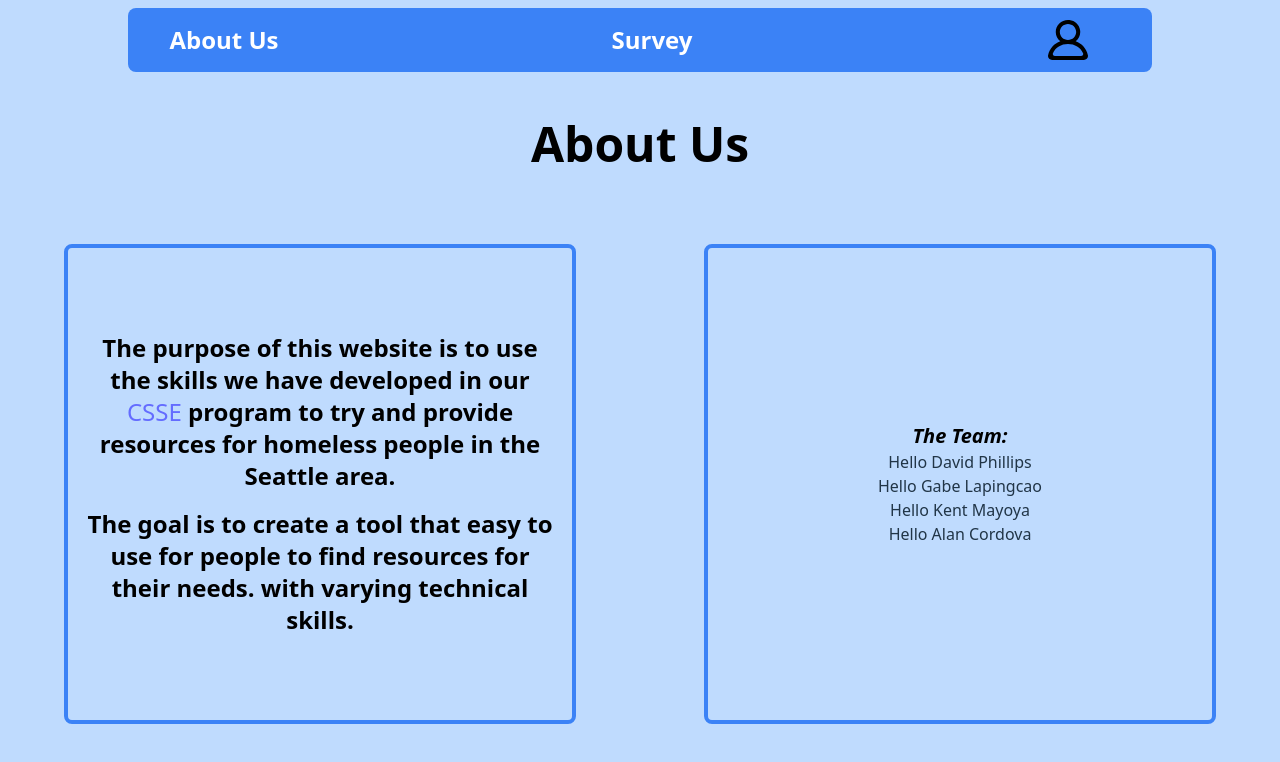
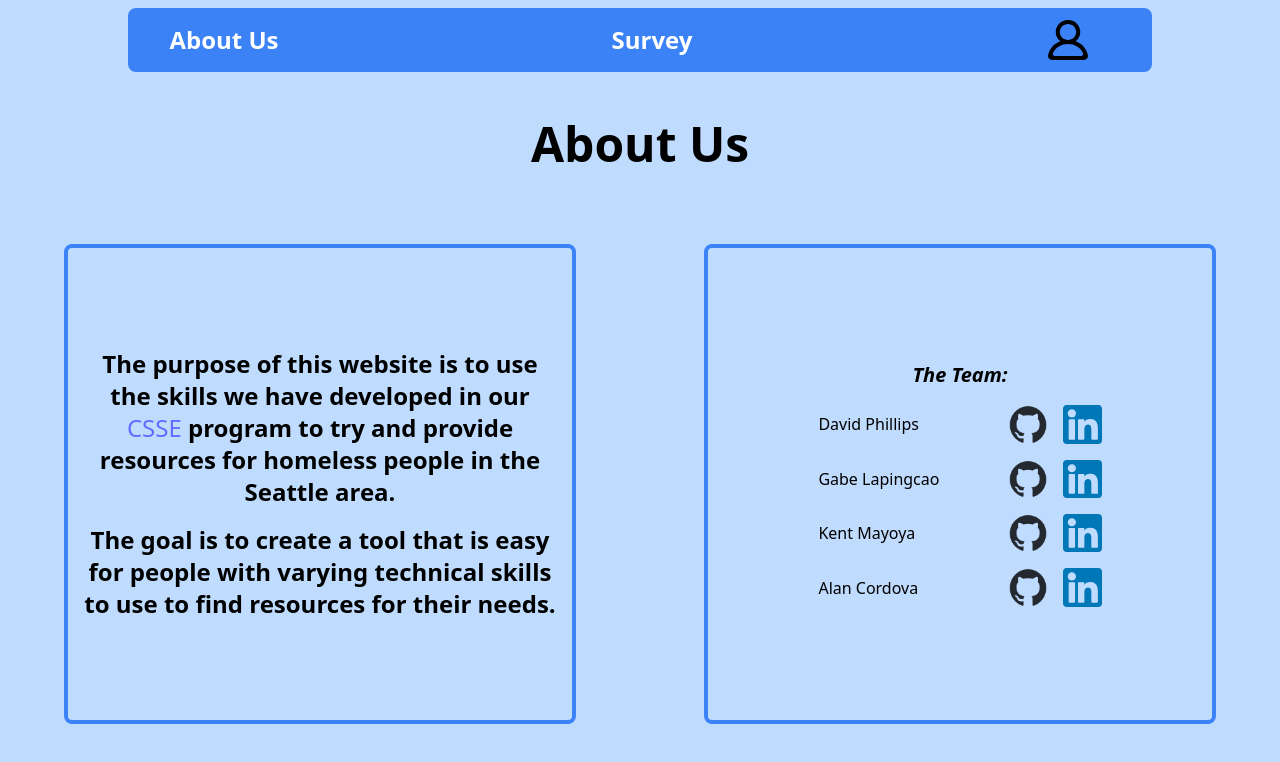
Before and after one commit to KokonutGamer/bigger-shape, a React (Vite) app in the folder bigger-shape-web/: page /AboutUs in a window 1280 px wide. Shown: the top 762 px of the page. Built offline with nearby package versions, Linux system fonts and the light colour scheme; no server answers.

Commit message:
added contact info to about page

```diff
--- a/bigger-shape-web/src/AboutUsPage.tsx
+++ b/bigger-shape-web/src/AboutUsPage.tsx
@@ -36,20 +36,16 @@ function AboutUsPage() {
                         </p>
 
                         <p className="text-2xl font-bold text-black mt-[2vh]">
-                            The goal is to create a tool that easy to use for people to find resources for their
-                            needs. with varying technical skills.
+                            The goal is to create a tool that is easy for people with varying technical
+                            skills to use to find resources for their needs.
                         </p>
                     </div>
                     <div className="border-4 border-blue-500 w-[40vw] h-[60vh] rounded-lg p-[2vh] flex justify-center items-center flex-col">
                         <p className="text-xl font-bold text-black italic">The Team:</p>
-                        <TeamMember name="David Phillips" github="https://github.com/davidphillips7" linkedin="https://www.linkedin.com/in/davidphillips7/" />
-                        <TeamMember name="Gabe Lapingcao" github="https://github.com/davidphillips7" linkedin="https://www.linkedin.com/in/davidphillips7/" />
-                        <TeamMember name="Kent Mayoya" github="https://github.com/davidphillips7" linkedin="https://www.linkedin.com/in/davidphillips7/" />
-                        <TeamMember name="Alan Cordova" github="https://github.com/davidphillips7" linkedin="https://www.linkedin.com/in/davidphillips7/" />
-
-
-
-
+                        <TeamMember name="David Phillips" github="https://github.com/orionsView" linkedin="https://www.linkedin.com/in/davidphillips7/" />
+                        <TeamMember name="Gabe Lapingcao" github="https://github.com/KokonutGamer" linkedin="https://www.linkedin.com/in/davidphillips7/" />
+                        <TeamMember name="Kent Mayoya" github="https://github.com/KentMayoya" linkedin="https://www.linkedin.com/in/davidphillips7/" />
+                        <TeamMember name="Alan Cordova" github="https://github.com/YoloMcFroyo" linkedin="https://www.linkedin.com/in/davidphillips7/" />
 
                     </div>
                 </div>
--- a/bigger-shape-web/src/components/TeamMember.tsx
+++ b/bigger-shape-web/src/components/TeamMember.tsx
@@ -1,7 +1,19 @@
 function TeamMember(props) {
     return (
         <>
-            <p>Hello {props.name}</p>
+            <div className="flex justify-center items-center w-[100%]">
+                <div className="flex justify-start items-center pt-[2vh] w-[30%]">
+                    <p className="text-md text-black mr-[2vh]">{props.name}</p>
+                </div>
+                <div className="flex justify-end items-center pt-[2vh] w-[30%]">
+                    <a href={props.github} className="w-[3vw]">
+                        <img src="githubLogo.png" alt="github" className="w-[3vw] " />
+                    </a>
+                    <a href={props.linkedin} className="w-[3vw] ml-[2vh]">
+                        <img src="linkedinLogo.svg" alt="linkedin" className="w-[3vw]" />
+                    </a>
+                </div>
+            </div>
         </>
     )
 }
```
Also changed, not shown: bigger-shape-web/public/githubLogo.png (added), bigger-shape-web/public/linkedinLogo.svg (added).
